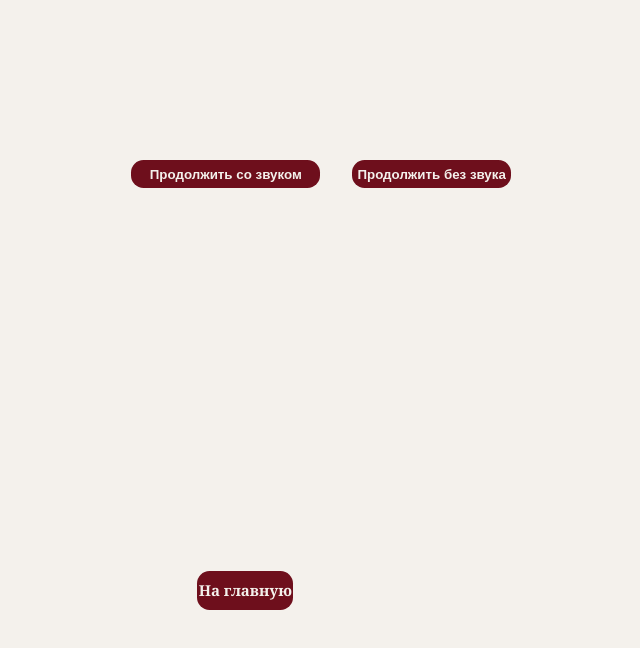
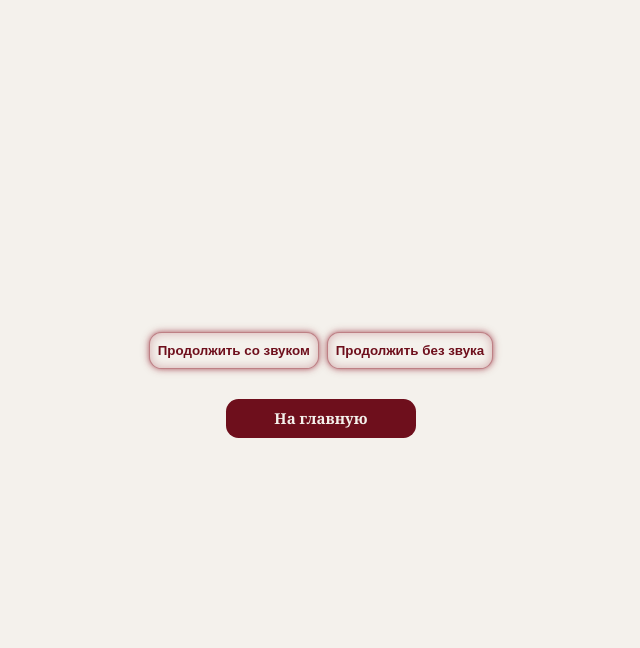
Before and after one commit to ArtemEternal/clash_royale_mafia_di_patriota, a React (Vite) app in the folder frontend/: page /owner in a window 1280 px wide. Shown: the top 648 px of the page, without its empty margins (319-959 px from the left). Built offline with nearby package versions, Linux system fonts and the light colour scheme.

Commit message:
last push

```diff
--- a/frontend/src/components/BossModule.jsx
+++ b/frontend/src/components/BossModule.jsx
@@ -24,9 +24,11 @@ export default function BossModule(){
             <BossPage sound={sound}/>
                 :
             <div className={styles.contentContainer}>
-                <Button children={"Продолжить со звуком"} onClick={WithSound}/>
-                <Button children={"Продолжить без звука"} onClick={WithOutSound}/>
-                <GoHomeButton content={"На главную"}/>
+                <div className={styles.divdiv}>
+                    <div className={styles.div1}><Button classNamee="Neon" children={"Продолжить со звуком"} onClick={WithSound}/></div>
+                    <div className={styles.div2}><Button classNamee="Neon" children={"Продолжить без звука"} onClick={WithOutSound}/></div>
+                </div>
+                <div className={styles.div3}><GoHomeButton content={"На главную"}/></div>
             </div>}
     </>
 }
--- a/frontend/src/components/Button.jsx
+++ b/frontend/src/components/Button.jsx
@@ -10,9 +10,12 @@ export default function Button({
         <button
             style={style}
             onClick={onClick}
-            className={[styles.Button, classNamee].join("")}
+            className={`${styles.Button} ${styles[classNamee]}`}
         >
             {children}
         </button>
     )
-}
+};
+
+
+            {/*className={[styles.Button, classNamee].join("")}*/}
--- a/frontend/src/styles/BossModule.module.css
+++ b/frontend/src/styles/BossModule.module.css
@@ -1,15 +1,31 @@
 .contentContainer{
     width: 100vw;
-    height: 100dvh;
-    display: grid;
-    grid-template-columns: repeat(2, auto);
-    gap: 2rem;
+    height: 100vh;
+    position: relative;
+    display: flex;
+    flex-direction: column;
     align-items: center;
     justify-content: center;
-    gap: 2rem;
 }
 
-.contentContainer:last-child{
-    grid-column: span 2;
-    justify-self: center;
+.divdiv{
+    display: flex;
+    width: 100%;
+    gap: 0.5rem;
+    flex-direction: row;
+    align-items: center;
+    justify-content: center;
 }
+
+.div3{
+    width: 100%;
+    display: flex;
+    align-items: center;
+    justify-content: center;
+}
+
+@media(max-width: 235px){
+    .divdiv{
+        flex-direction: column;
+    }
+}
--- a/frontend/src/styles/Button.module.css
+++ b/frontend/src/styles/Button.module.css
@@ -11,6 +11,54 @@
   font-weight: 600;
   transition: all 0.2s ease;
   box-shadow: 0px 0px 50px #0000;
+}
+
+.Button.Neon{
+  padding: 0.6rem 0.5rem;
+  background-color: var(--color-bg);
+  border: 1px solid var(--color-neon-50);
+  color: var(--color-accent);
+  box-shadow:
+    0 0 5px var(--color-neon-50),
+    0 0 10px var(--color-neon-20),
+    inset 0 0 10px var(--color-neon-20);
+}
+
+.Button.Neon::before {
+  content: "";
+  position: absolute;
+  inset: -2px;
+  border-radius: inherit;
+
+  background: linear-gradient(
+    120deg,
+    transparent,
+    var(--color-neon-70),
+    var(--color-neon),
+    var(--color-neon-glow),
+    transparent
+  );
+
+  opacity: 0;
+  filter: blur(12px);
+
+  transition: opacity 0.3s ease;
+  z-index: -1;
+}
+
+.Button:hover {
+  transform: translateY(-2px);
+  color: var(--white);
+  background-color: var(--color-accent-70);
+  box-shadow:
+    0 0 10px var(--color-neon),
+    0 0 20px var(--color-neon),
+    0 0 40px var(--color-neon-glow),
+    inset 0 0 15px var(--color-neon-50);
+}
+
+.Button:hover::before {
+  opacity: 1;
 }
 
 @media(max-width: 530px){
```
Also changed, not shown: frontend/src/styles/ButtonModule.module.css (line endings or trailing spaces).
